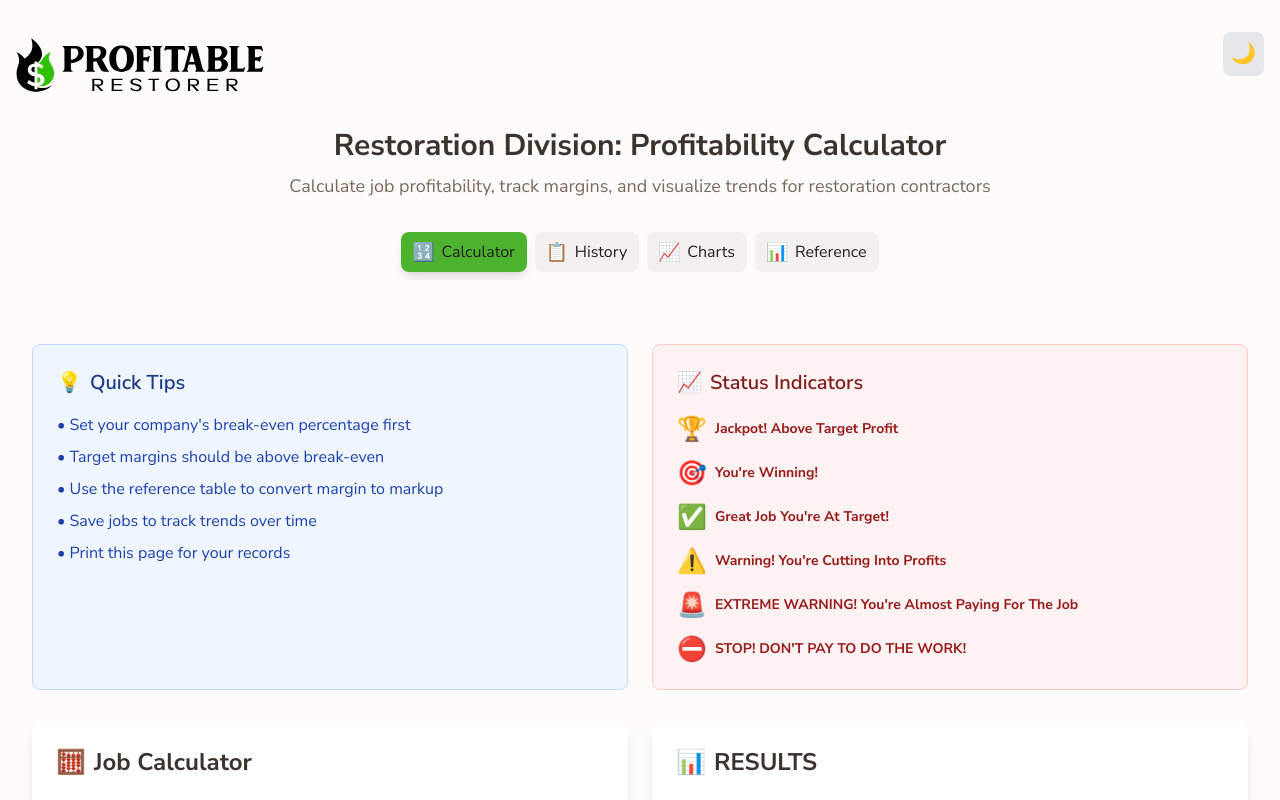
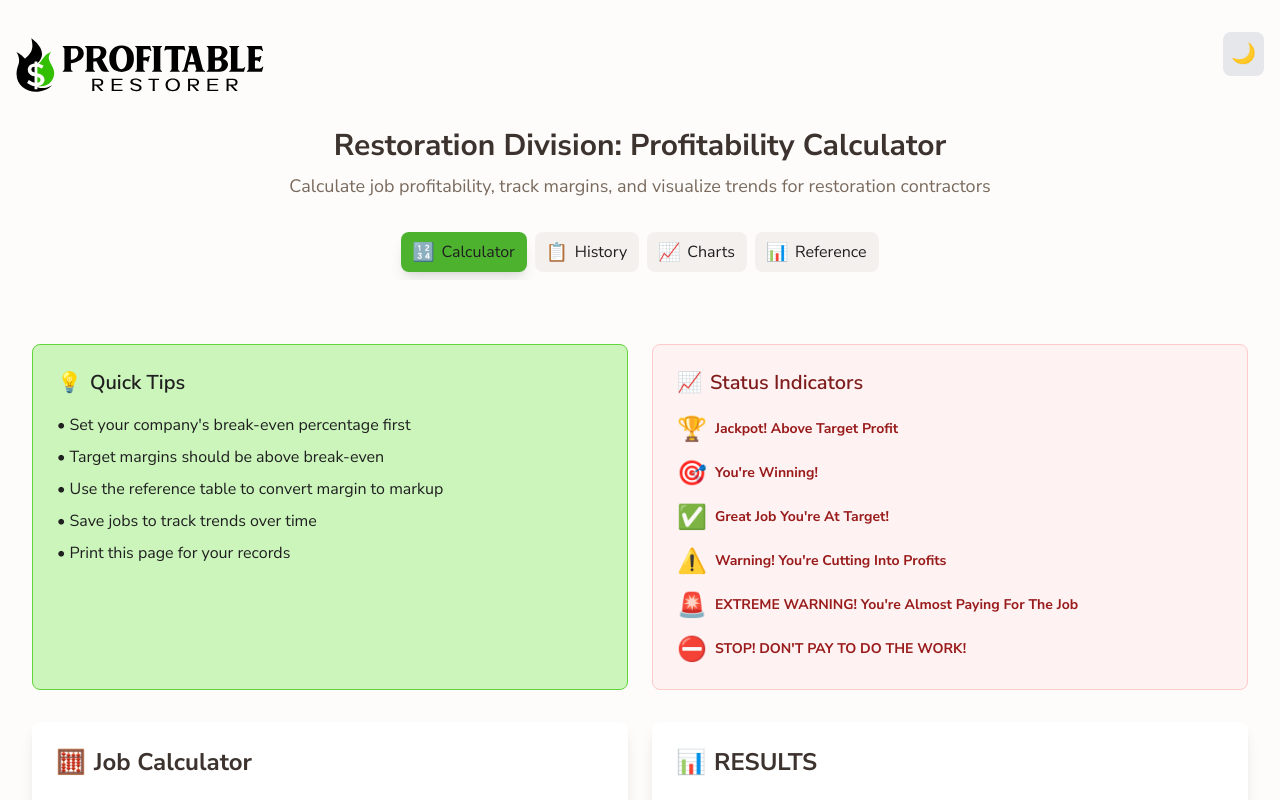
Before and after one commit to KayFernPR/Division-Calculator, a React (Vite) app: page / in a window 1280 px wide. Shown: the top 800 px of the page. Built offline with nearby package versions, Linux system fonts and the light colour scheme.

Commit message:
Update Quick Tips section with custom green color scheme

```diff
--- a/src/components/Calculator.jsx
+++ b/src/components/Calculator.jsx
@@ -280,12 +280,12 @@ const Calculator = () => {
         {/* Quick Tips and Status Indicators */}
         <div className="grid grid-cols-1 lg:grid-cols-2 gap-6 mb-8">
           {/* Quick Tips */}
-          <div className="bg-blue-50 dark:bg-blue-900/20 border border-blue-200 dark:border-blue-800 rounded-lg p-6">
-            <h2 className="text-xl font-semibold text-blue-900 dark:text-blue-100 mb-4 flex items-center gap-2">
+          <div className="border rounded-lg p-6" style={{backgroundColor: '#CCF5BC', borderColor: '#63D43E'}}>
+            <h2 className="text-xl font-semibold mb-4 flex items-center gap-2" style={{color: '#1F1F1F'}}>
               <span className="text-yellow-500">💡</span>
               Quick Tips
             </h2>
-            <ul className="space-y-2 text-blue-800 dark:text-blue-200">
+            <ul className="space-y-2" style={{color: '#1F1F1F'}}>
             <li>• Set your company's break-even percentage first</li>
             <li>• Target margins should be above break-even</li>
             <li>• Use the reference table to convert margin to markup</li>
```
